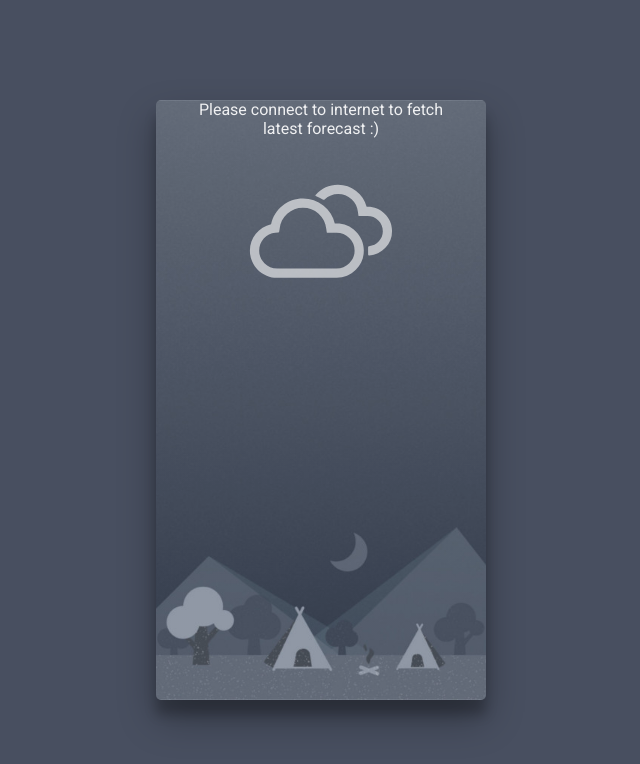
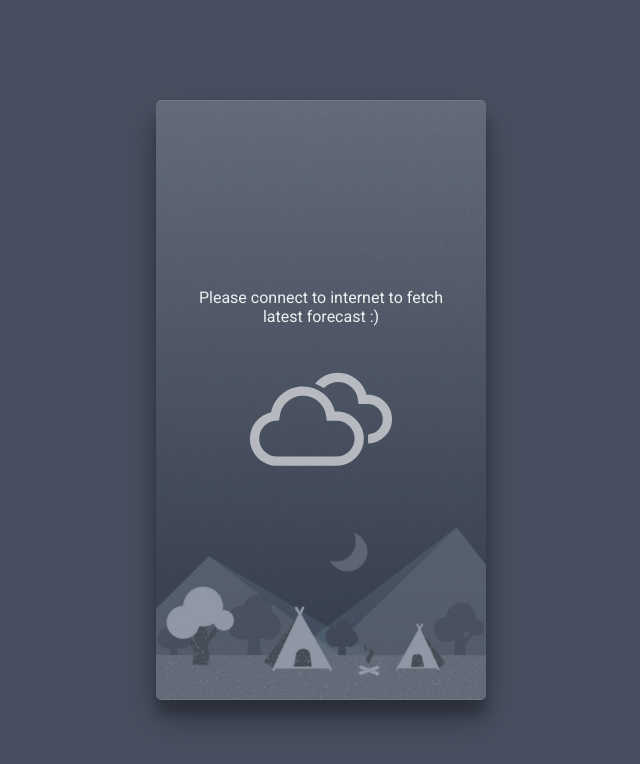
Before and after one commit to PavanAditya/weather-forecast-app, a Vue app: page / in a window 1280 px wide. Shown: the top 764 px of the page, without its empty margins (319-959 px from the left). Built offline with nearby package versions, Linux system fonts and the light colour scheme; no server answers.

Commit message:
weather app display styles modified

```diff
--- a/src/components/WeatherApp.vue
+++ b/src/components/WeatherApp.vue
@@ -51,6 +51,11 @@ main {
   background-size: cover;
   background-repeat: no-repeat;
 
+  display: flex;
+  flex-direction: column;
+  justify-content: space-around;
+  align-items: center;
+
   box-shadow: 0 19px 38px rgba(0, 0, 0, 0.3), 0 15px 12px rgba(0, 0, 0, 0.22);
 }
 
```
